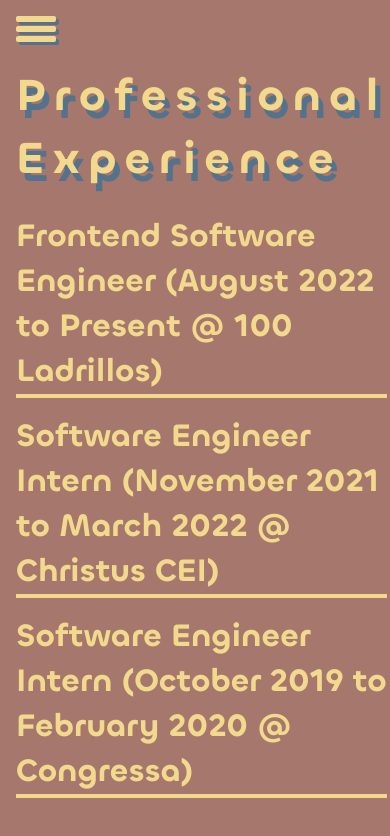
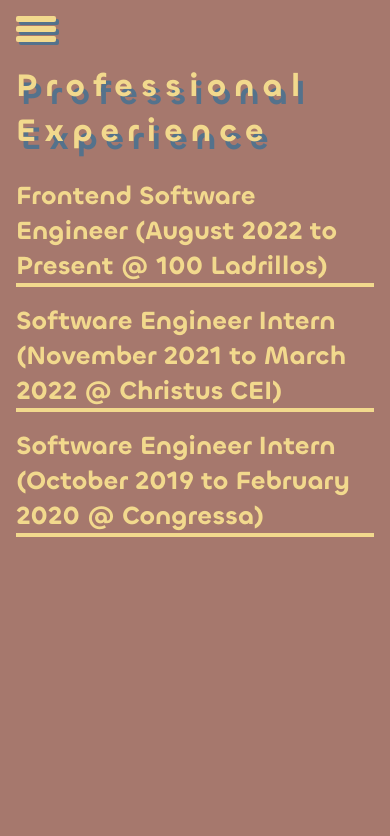
Before and after one commit to OLopezE/my-portfolio, a React (Create React App) app: page /work-experience in a window 390 px wide. Shown: the top 836 px of the page. Built offline with nearby package versions, Linux system fonts and the light colour scheme.

Commit message:
Fixing experience mobile

```diff
--- a/src/js/views/experience/Experience.style.js
+++ b/src/js/views/experience/Experience.style.js
@@ -24,7 +24,7 @@
   h1 {
     color: #F2D98D;
     text-shadow: 5px 8px #54728C;
-    font-size: 2.8rem;
+    font-size: 2rem;
     text-align: left;
     letter-spacing: 8px;
 
@@ -55,7 +55,7 @@
   li {
     font-family: Chillax;
     text-align: left;
-    font-size: 1.5rem;
+    font-size: 1.3rem;
     color: #2A3E59;
     border-bottom: 1px solid #2A3E59;
   }
@@ -68,7 +68,7 @@
   text-align: left;
   color: #F2D98D;
   font-family: Chillax;
-  font-size: 2rem;
+  font-size: 1.6rem;
   cursor: pointer;
   transition: 0.2s;
 
```
